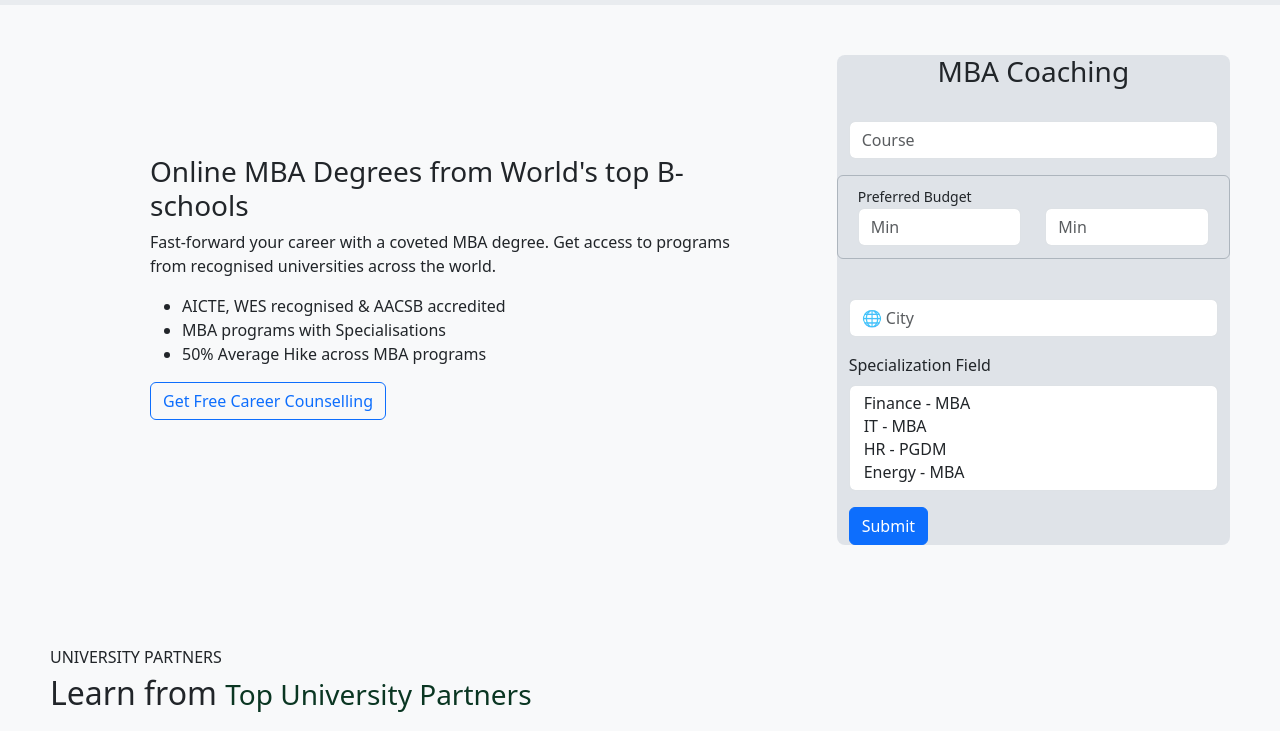
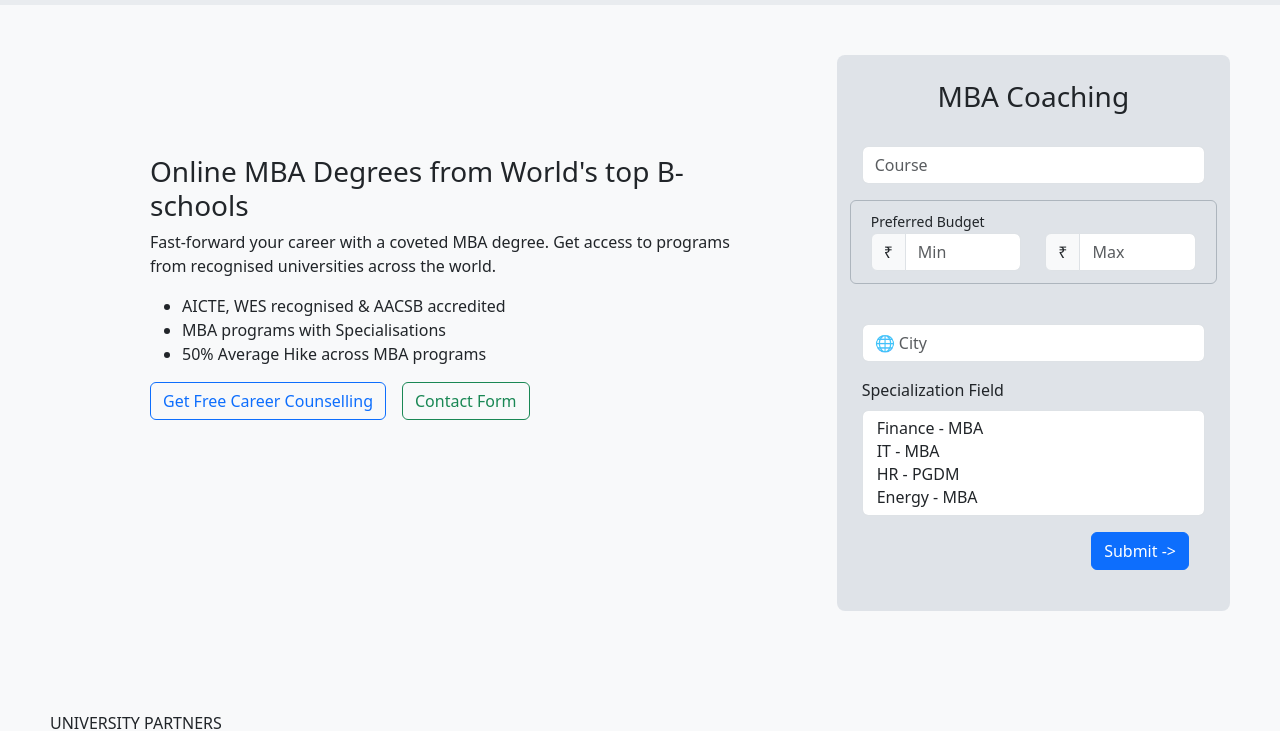
Before and after one commit to CD-Developer/mba-app, a plain HTML site: page view/index.html in a window 1280 px wide. Shown: the part 71-802 px from the top of the page. Drawn offline with nearby package versions, Linux system fonts and the light colour scheme.

Commit message:
Added button to give attention to form-2 on click

```diff
--- a/view/CSS/index.css
+++ b/view/CSS/index.css
@@ -8,7 +8,11 @@ a {
   background-size: 100% 200%;
   transition: all 0.2s ease;
   font: 400;
-  /* padding: 25px; * TODO: MOBILE VIEW [DONE] * */
+  padding: 25px; /* TODO: MOBILE VIEW [DONE] */
+}
+
+.close-btn:hover {
+  background-color: red;
 }
 
 .form-div:hover {
--- a/view/index.html
+++ b/view/index.html
@@ -82,22 +82,26 @@
                       </li>
                     </ul>
                   </div>
-                  <!-- BUTTON 1 : MODAL LAUNCHER : MODAL-1 START -->
-                  <button type="button" class="btn btn-outline-primary" data-bs-toggle="modal"
-                    data-bs-target="#registerModal">
-                    Get Free Career Counselling
-                  </button>
-                  <!-- BUTTON 1 : MODAL LAUNCHER : MODAL-1 END -->
+                  <div class="d-flex">
+                    <!-- BUTTON 1 : MODAL LAUNCHER : MODAL-1 START -->
+                    <button type="button" class="btn btn-outline-primary me-2" data-bs-toggle="modal"
+                      data-bs-target="#registerModal">
+                      Get Free Career Counselling
+                    </button>
+                    <!-- BUTTON 1 : MODAL LAUNCHER : MODAL-1 END -->
+                    <!-- BUTTON 2 : FORM-2 HIGHLIGHTER START -->
+                    <a href="#formTwo" class="btn btn-outline-success ms-2" target="_parent"
+                      rel="noopener noreferrer">Contact Form</a>
+                    <!-- BUTTON 2 : FORM-2 HIGHLIGHTER END -->
+                  </div>
                   <!-- MODAL : MODAL-1 START -->
                   <div class="modal fade" id="registerModal" tabindex="-1" aria-labelledby="registerModalLabel">
                     <div class="modal-dialog modal-dialog-centered modal-fullscreen-lg-down">
                       <div class="modal-content">
-                        <div class="modal-header">
-                          <h1 class="modal-title fs-5" id="registerModalLabel">Sign Up or Login</h1>
-                          <button type="button" class="btn-close" data-bs-dismiss="modal" aria-label="Close"></button>
-                        </div>
+                        <button type="button"
+                          class="btn-close d-flex flex-column-reverse align-self-end me-2 mt-2 close-btn"
+                          data-bs-dismiss="modal" aria-label="Close"></button>
                         <div class="modal-body">
-
                           <form id="counsellingForm">
                             <div class="mb-3">
                               <label for="counsellingInputName" class="form-label"></label>
@@ -167,7 +171,7 @@
                 </div>
               </div>
             </div>
-            <div class="col-lg-4 form-div">
+            <div class="col-lg-4 form-div" id="formTwo">
               <h3 class="text-center">MBA Coaching</h3>
               <form id="registrationForm">
                 <div class="mb-3">
@@ -180,24 +184,25 @@
                   <div class="col-sm mb-1">
                     <small>Preferred Budget</small>
                     <label for="minFees" class="form-label"></label>
-                    <input
-                    type="number" name="minFees" id="minFees" class="form-control"
-                    aria-describedby="minFeeseHelp" placeholder="Min" aria-placeholder="enter-min-fees"
-                    >
+                    <div class="input-group">
+                      <span class="input-group-text">&#8377;</span>
+                      <input type="number" name="minFees" id="minFees" class="form-control"
+                        aria-describedby="minFeeseHelp" placeholder="Min" aria-placeholder="enter-min-fees">
+                    </div>
                   </div>
                   <div class="col-sm mb-1">
                     <label for="minFees" class="form-label"></label>
-                    <input
-                    type="number" name="minFees" id="minFees" class="form-control"
-                    aria-describedby="minFeeseHelp" placeholder="Min" aria-placeholder="enter-min-fees"
-                    >
+                    <div class="input-group">
+                      <span class="input-group-text">&#8377;</span>
+                      <input type="number" name="minFees" id="minFees" class="form-control"
+                        aria-describedby="minFeeseHelp" placeholder="Max" aria-placeholder="enter-min-fees">
+                    </div>
                   </div>
                 </div>
                 <div class="mb-3">
                   <label for="registrationInputCity" class="form-label"></label>
-                  <input type="search" class="form-control" id="registrationInputCity"
-                  name="registrationInputCity" list="cities" placeholder="&#127760; City"
-                  aria-placeholder="enter-city">
+                  <input type="search" class="form-control" id="registrationInputCity" name="registrationInputCity"
+                    list="cities" placeholder="&#127760; City" aria-placeholder="enter-city">
                   <datalist id="cities">
                     <option value="Delhi NCR"></option>
                     <option value="Pune"></option>
@@ -213,14 +218,18 @@
                 </div>
                 <div class="mb-3">
                   <label for="registrationInputCourses" class="form-label">Specialization Field</label>
-                  <select class="form-control" name="registrationInputCourses" id="registrationInputCourses" multiple aria-multiline="true" aria-placeholder="enter-courses">
+                  <select class="form-control" name="registrationInputCourses" id="registrationInputCourses" multiple
+                    aria-multiline="true" aria-placeholder="enter-courses">
                     <option value="Finance - MBA">Finance - MBA</option>
                     <option value="IT - MBA">IT - MBA</option>
                     <option value="HR - PGDM">HR - PGDM</option>
                     <option value="Energy - MBA">Energy - MBA</option>
                   </select>
                 </div>
-                <button type="submit" class="btn btn-primary">Submit</button>
+                <div class="mb-3 me-3 d-flex justify-content-end">
+                  <button type="submit" class="btn btn-primary">Submit -></button>
+                </div>
+
               </form>
             </div>
           </div>
```
